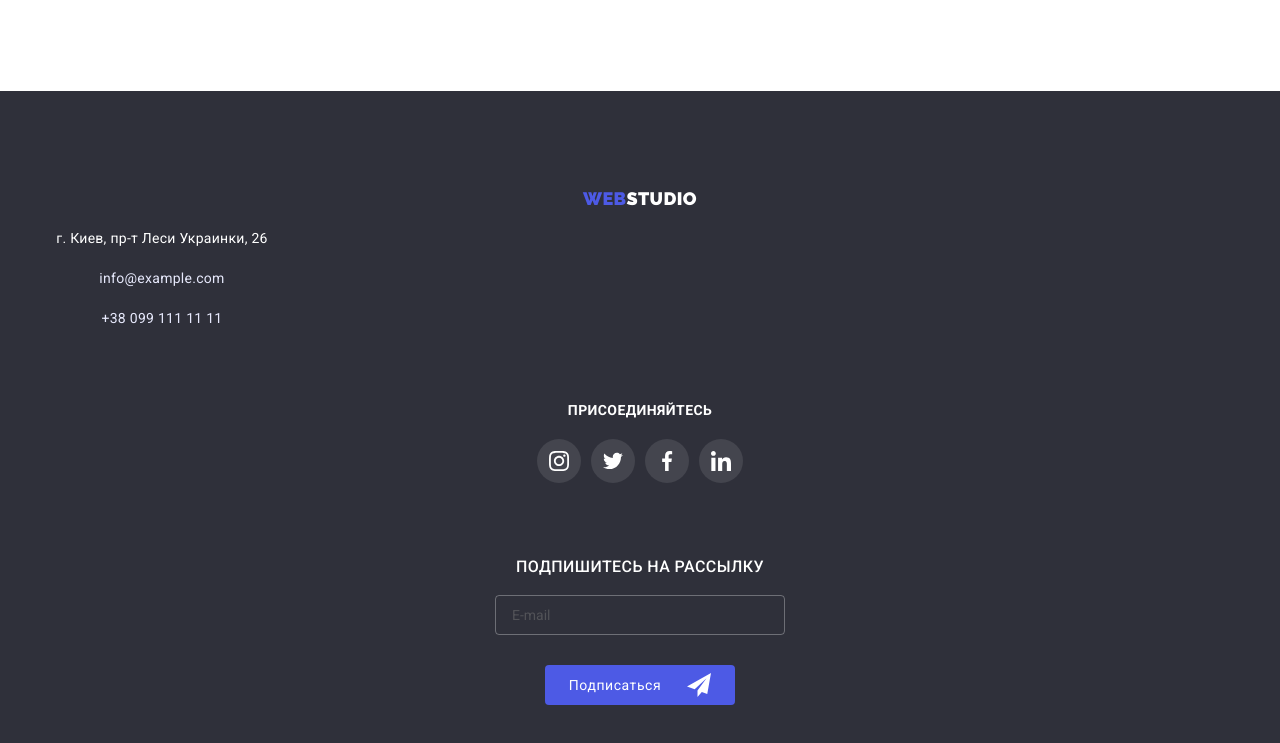
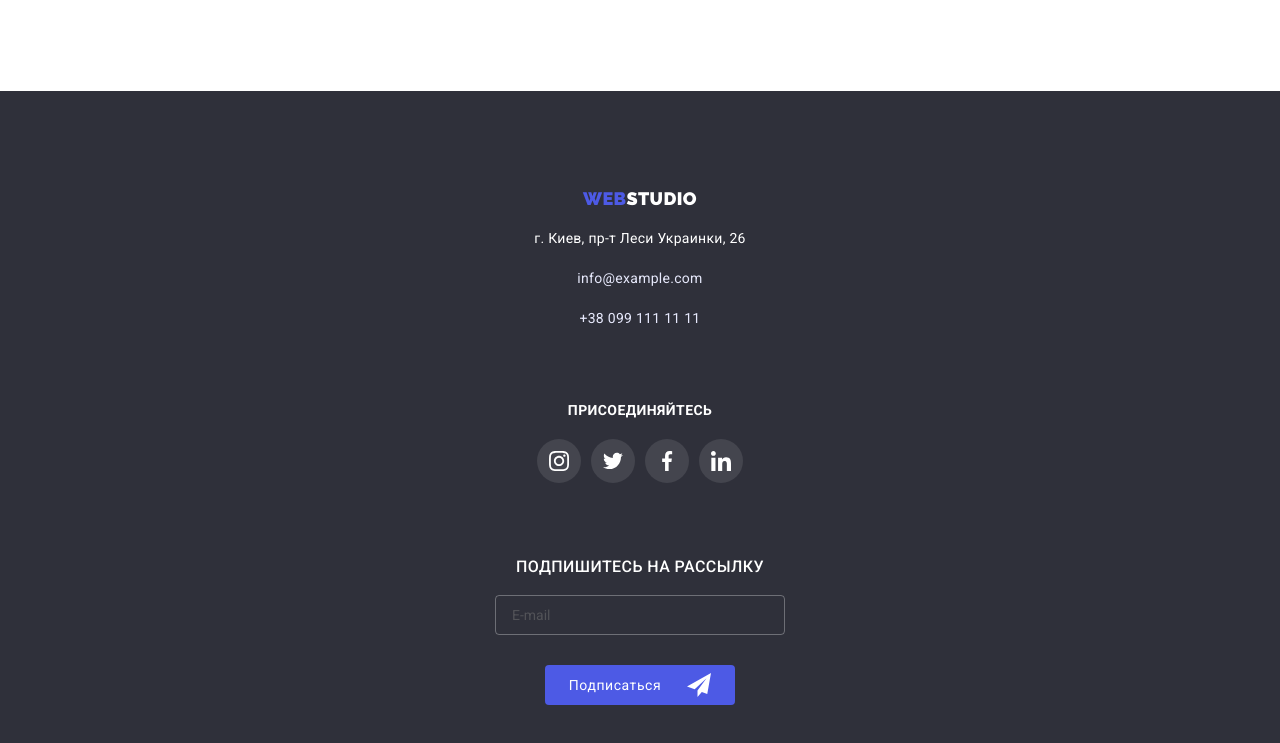
Before and after one commit to MariiaKutsekon/goit-markup-hw-07-08, a plain HTML site: page portfolio.html in a window 1280 px wide. Shown: the part 1563-2306 px from the top of the page. Drawn offline with nearby package versions, Linux system fonts and the light colour scheme.

Commit message:
вмм
апм

```diff
--- a/css/styles.css
+++ b/css/styles.css
@@ -625,7 +625,8 @@ margin-bottom: 16px;
 }
 
 .header-list-footer{
-
+margin-left: auto;
+margin-right: auto;
 font-size: 14px;
 line-height: 1.71;
 color:#E7E9FC;
--- a/css/tablet.css
+++ b/css/tablet.css
@@ -1,6 +1,6 @@
 @media screen and (min-width:768px) {
 .conteiner{
-width: 750px;
+width: 767px;
 }
 
 .header{
@@ -154,9 +154,10 @@ line-height: 1.2;
 text-align: start;
 }
 .conteiner-advantage{
-    min-width: 428px;
+    min-width: 768px;
     max-width: 1440px;
     /*height:600px;*/
+    padding-right: 16px;
     margin-left: auto;
     margin-right: auto;
 }
@@ -244,14 +245,7 @@ margin-bottom: 20px;
 .header-list-footer{
     margin-left: auto;
     margin-right: auto;
-    font-size: 14px;
-    line-height: 1.71;
-    color: #E7E9FC;
-    font-style: normal;
-    width: 264px;
-    letter-spacing: 0.02em;
-    margin-top: 16px;
-    }
+    max-width: 768px;}
 
 
 .footer-btn{
```
